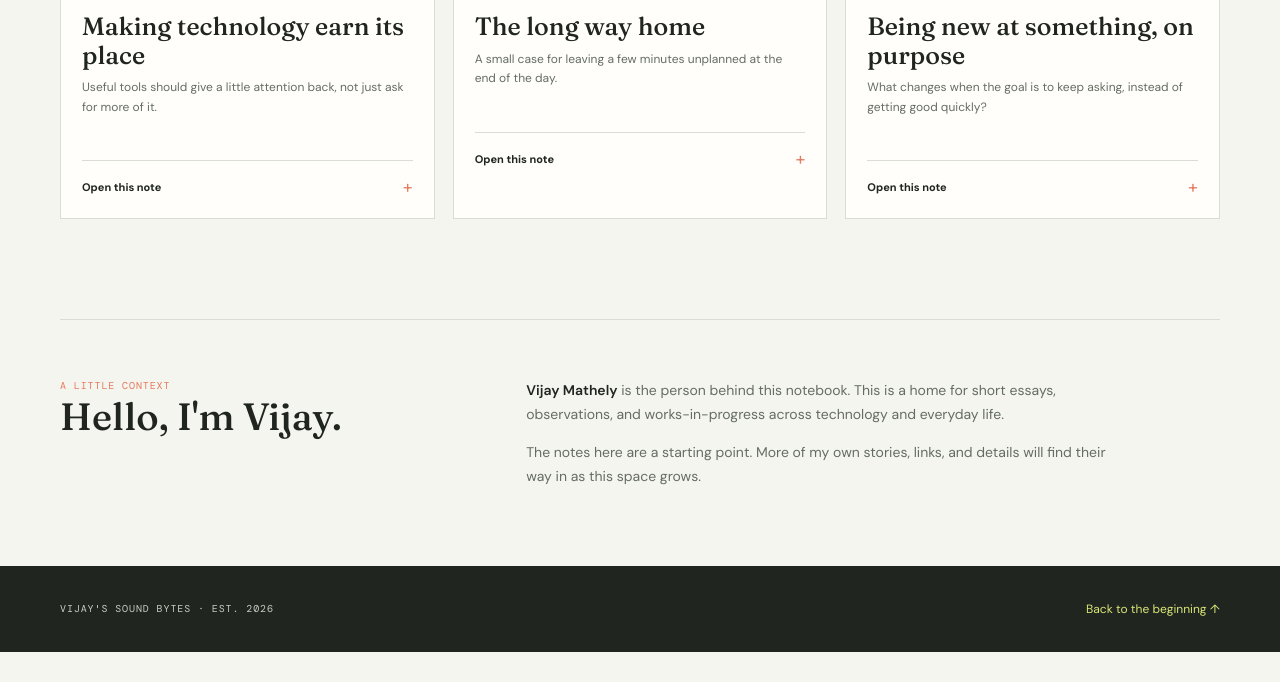
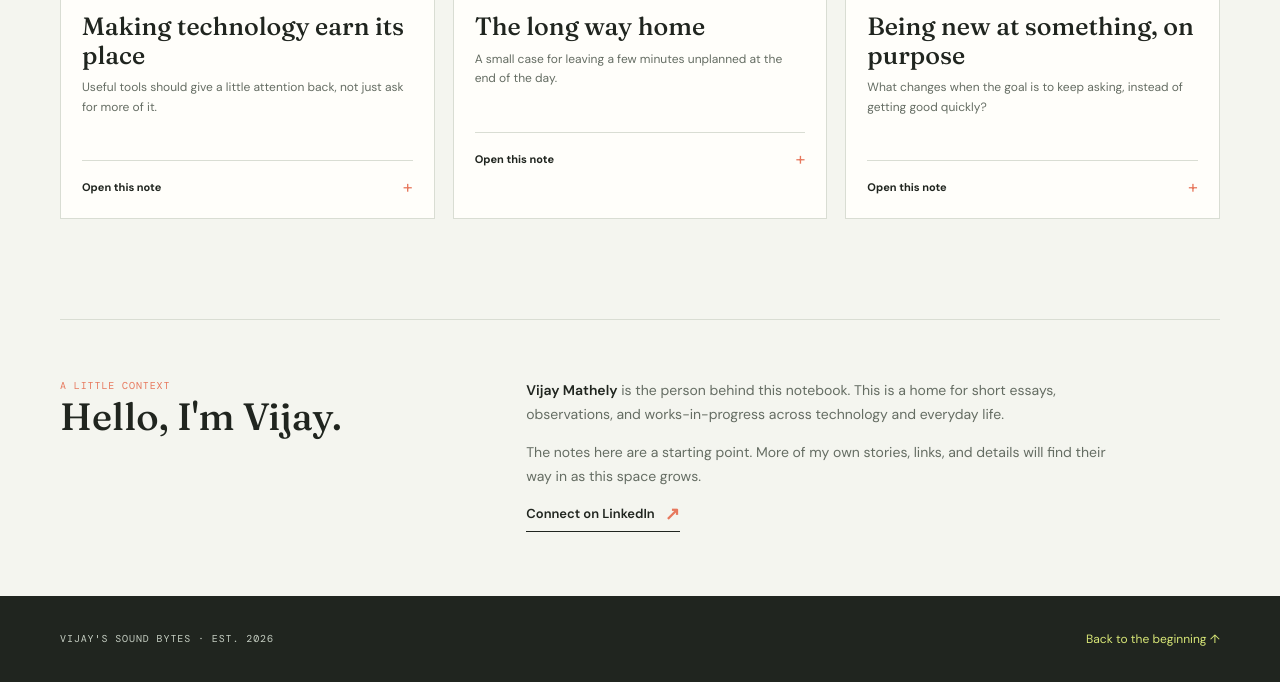
Before and after one commit to vijaynarendranmathely-lgtm/vijay-sound-bytes, a plain HTML site: page index.html in a window 1280 px wide. Shown: the part 1382-2064 px from the top of the page. Before the commit the page ends 2034 px from the top, so only its background shows below. Drawn offline with nearby package versions, Linux system fonts and the light colour scheme.

Commit message:
Add LinkedIn profile link

```diff
--- a/index.html
+++ b/index.html
@@ -360,6 +360,7 @@
       <div class="about-copy">
         <p><strong>Vijay Mathely</strong> is the person behind this notebook. This is a home for short essays, observations, and works-in-progress across technology and everyday life.</p>
         <p>The notes here are a starting point. More of my own stories, links, and details will find their way in as this space grows.</p>
+        <a class="text-link" href="https://www.linkedin.com/in/vijay-narendran-mathely-b0123b9/" target="_blank" rel="noopener noreferrer">Connect on LinkedIn <span aria-hidden="true">↗</span></a>
       </div>
     </section>
   </main>
```
